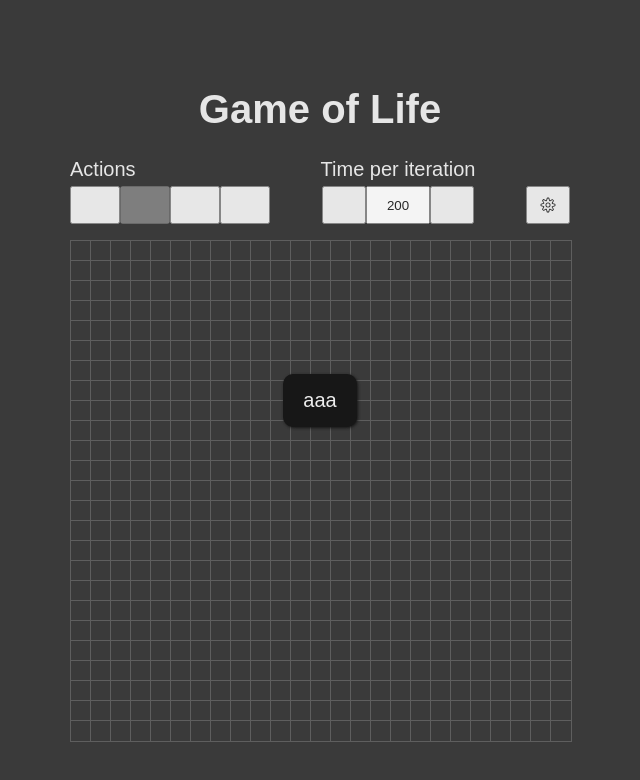
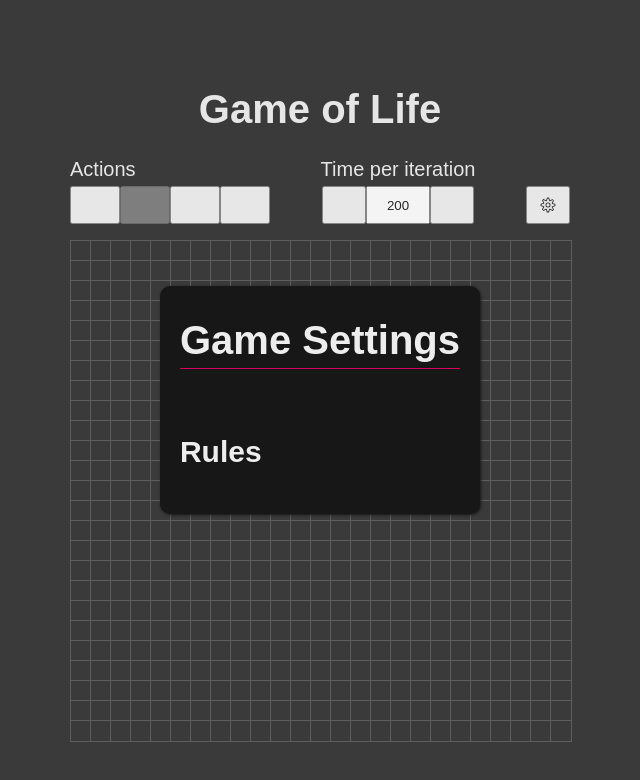
Before and after one commit to sschwei1/game-of-life, a React (Vite) app: page / in a window 1280 px wide. Both pictures are taken after a click on the button 868 px from the left and 205 px from the top of the page. Shown: the top 780 px of the page, without its empty margins (320-960 px from the left). Built offline with nearby package versions, Linux system fonts and the light colour scheme; some icons are missing.

Commit message:
add handling for walls, small update to modal

```diff
--- a/src/components/game/Game.tsx
+++ b/src/components/game/Game.tsx
@@ -16,6 +16,11 @@ interface GameRules {
   spawn: number[];
 }
 
+interface WallRules {
+  enabled: boolean;
+  countAsAlive: boolean;
+}
+
 export interface RangeValue {
   min: number;
   max: number;
@@ -30,6 +35,7 @@ export interface GameOptions {
   speed: RangeValue;
   randomizerDensity: number;
   gameRules: GameRules;
+  wall: WallRules;
 }
 
 const defaultGameOptions: GameOptions = {
@@ -47,23 +53,32 @@ const defaultGameOptions: GameOptions = {
     dead: [0,1,4,5,6,7,8],
     alive: [2],
     spawn: [3]
+  },
+  wall: {
+    enabled: false,
+    countAsAlive: false
   }
 }
 
 const countNeighbours = (cells: boolean[], x: number, y: number, gameOptions: GameOptions) => {
-  const {width, height} = gameOptions;
+  const {width, height, wall} = gameOptions;
   let cnt = 0;
 
   for(let xMod = -1; xMod <= 1; xMod++) {
     for(let yMod = -1; yMod <= 1; yMod++) {
-      const currX = x + xMod;
-      const currY = y + yMod;
+      if(xMod === 0 && yMod === 0) continue;
 
-      if(
-              (xMod === 0 && yMod === 0) ||
-          (currX < 0 || currX >= width) ||
-          (currY < 0 || currX >= height)
-          ) {
+      let currX = x + xMod;
+      let currY = y + yMod;
+
+      if(!wall.enabled) {
+        currX = (currX + width) % width;
+        currY = (currY + height) % height;
+      }
+
+      if(currX < 0 || currX >= width ||
+         currY < 0 || currY >= height) {
+        if(wall.countAsAlive) cnt++;
         continue;
       }
 
--- a/src/components/game/controlPanel/ControlPanel.tsx
+++ b/src/components/game/controlPanel/ControlPanel.tsx
@@ -9,7 +9,7 @@ import React from 'react';
 import {GameOptions, GameState} from '../Game';
 import SpeedSelector from "./SpeedSelector";
 import ControlElement from "./ControlElement";
-import GameSettings from './GameSettings';
+import {GameSettings} from './gameSettings';
 
 interface ControlPanelProps {
   gameOptions: GameOptions;
--- a/src/components/game/controlPanel/GameSettings.tsx
+++ b/src/components/game/controlPanel/gameSettings/GameSettings.tsx
@@ -1,6 +1,7 @@
 import React, {useState} from 'react';
 import { CiSettings } from 'react-icons/ci';
-import Modal from '../../modal';
+import Modal from '../../../modal';
+import SettingSection from "./SettingSection";
 
 const GameSettings = () => {
   const [isModalOpen, setIsModalOpen] = useState(false);
@@ -21,8 +22,12 @@ const GameSettings = () => {
       <Modal
         isOpen={isModalOpen}
         onClose={handleModalClose}
+        title={'Game Settings'}
+        innerClasses={['setting-modal']}
       >
-        aaa
+        <SettingSection title='Rules'>
+
+        </SettingSection>
       </Modal>
     </>
   )
--- /dev/null
+++ b/src/components/game/controlPanel/gameSettings/SettingSection.tsx
@@ -0,0 +1,22 @@
+import React from 'react';
+
+interface SettingSectionProps {
+  title?: string;
+  children?: React.ReactNode;
+}
+
+const SettingSection = ({
+  children,
+  title
+}: SettingSectionProps) => {
+  return (
+    <div className='section'>
+      { title && <h2>{title}</h2>}
+      <div>
+        {children}
+      </div>
+    </div>
+  );
+}
+
+export default SettingSection;
--- /dev/null
+++ b/src/components/game/controlPanel/gameSettings/index.tsx
@@ -0,0 +1 @@
+export {default as GameSettings} from './GameSettings';
--- a/src/components/modal/index.tsx
+++ b/src/components/modal/index.tsx
@@ -4,12 +4,16 @@ interface ModalProps {
   isOpen?: boolean;
   onClose?: () => void;
   children?: React.ReactNode;
+  title?: string;
+  innerClasses?: string[];
 }
 
 const Modal = ({
   isOpen = false,
   onClose,
-  children
+  children,
+  title,
+  innerClasses
 }: ModalProps) => {
   const modalRef = useRef(null);
 
@@ -28,7 +32,8 @@ const Modal = ({
       onClick={handleClose}
     >
       <div className='content'>
-        <div className='inner'>
+        {title && <h1>{title}</h1>}
+        <div className={'inner ' + innerClasses?.join(' ')}>
           {children}
         </div>
       </div>
--- a/src/styles/game.less
+++ b/src/styles/game.less
@@ -1,4 +1,5 @@
 @import 'colors';
+@import 'setting-modal';
 
 .game-container {
   display: flex;
--- a/src/styles/modal.less
+++ b/src/styles/modal.less
@@ -16,17 +16,29 @@
 
   .content {
     display: flex;
+    flex-direction: column;
+    align-items: center;
     position: relative;
     background: @col-dark;
     border-radius: 10px;
     box-shadow: 1px 1px 3px @col-dark;
     max-width: calc(95% - 40px);
+    padding: 5px 20px;
+
+    h1 {
+      width: 100%;
+      text-align: center;
+      padding-bottom: 5px;
+      border-bottom: 1px @col-primary solid;
+    }
 
     .inner {
       position: relative;
-      margin: 5px 20px;
+      margin: 5px;
       padding: 10px 0;
       overflow: auto;
+      max-width: 100%;
+      width: 100%;
     }
   }
 }
--- /dev/null
+++ b/src/styles/setting-modal.less
@@ -0,0 +1,7 @@
+.setting-modal {
+  .section {
+    h2 {
+      text-align: left;
+    }
+  }
+}
```
